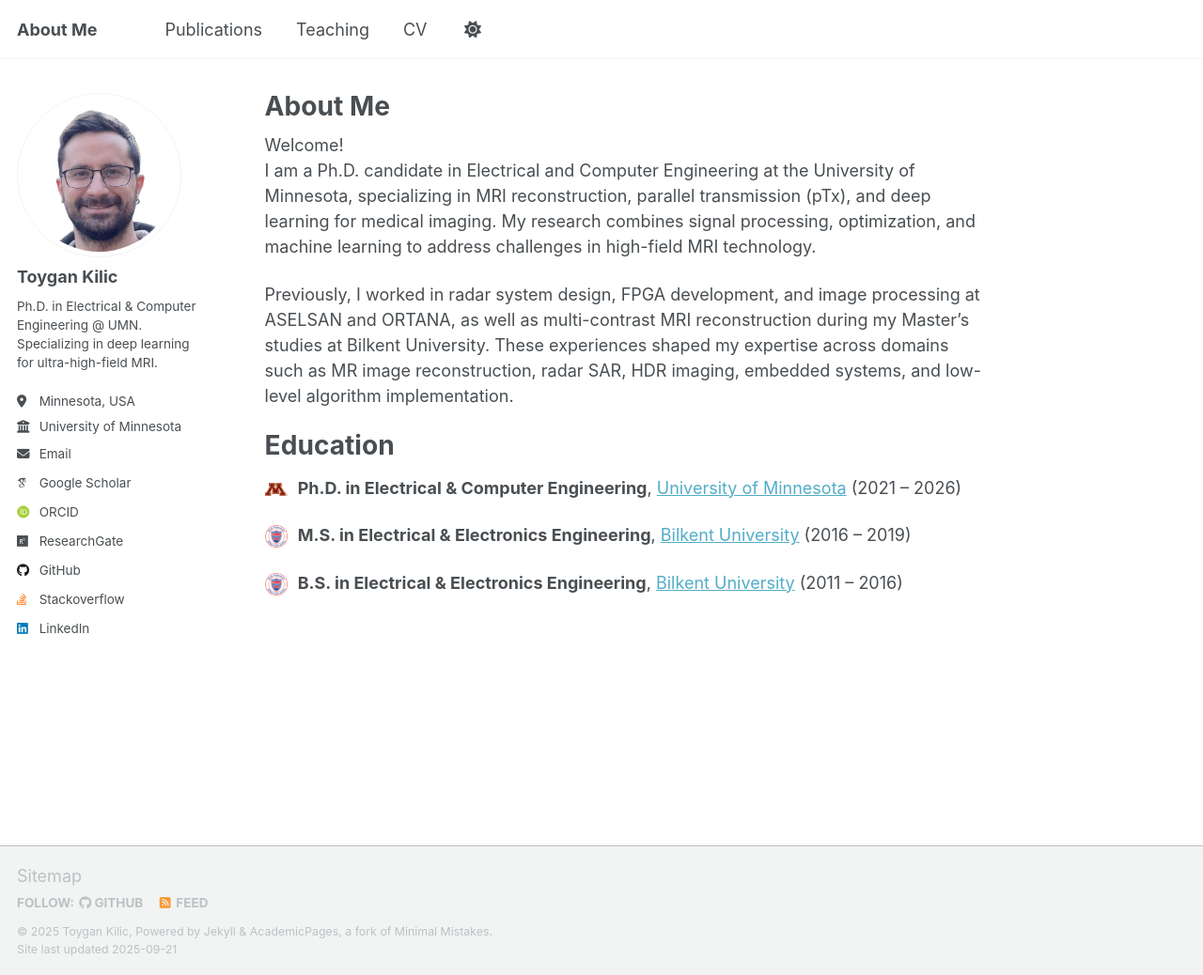
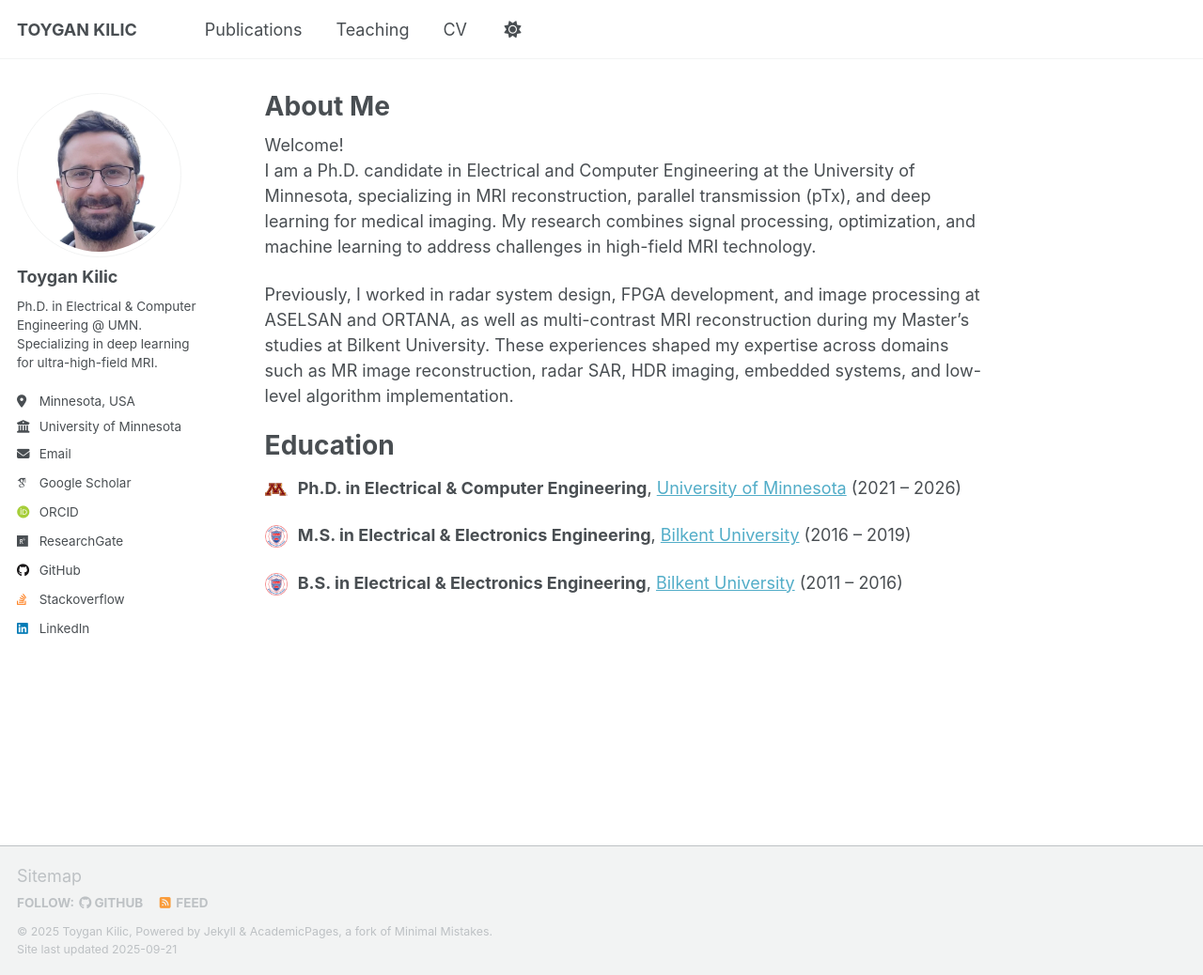
Before and after one commit to Toygan/toygan.github.io, a Jekyll site: the page built from _pages/about.md, in a window 1280 px wide and 1038 px high. Shown: the whole window at 94% size. Built offline with Jekyll 4.4.1, drawn with Linux system fonts in a browser that asks for light colours; some web fonts are replaced; a script that is not in the unit is left out.

Commit message:
fix: Update title in config and revise CV for accuracy and clarity

```diff
--- a/_config.yml
+++ b/_config.yml
@@ -6,7 +6,7 @@
 # Basic Site Settings
 locale                   : "en-US"
 site_theme               : "default"
-title                    : "About Me"
+title                    : "TOYGAN KILIC"
 title_separator          : "-"
 name                     : &name "Toygan Kilic"
 description              : &description "Toygan Kilic's academic portfolio and research website"
```
Also changed, not shown: 1 other file.
